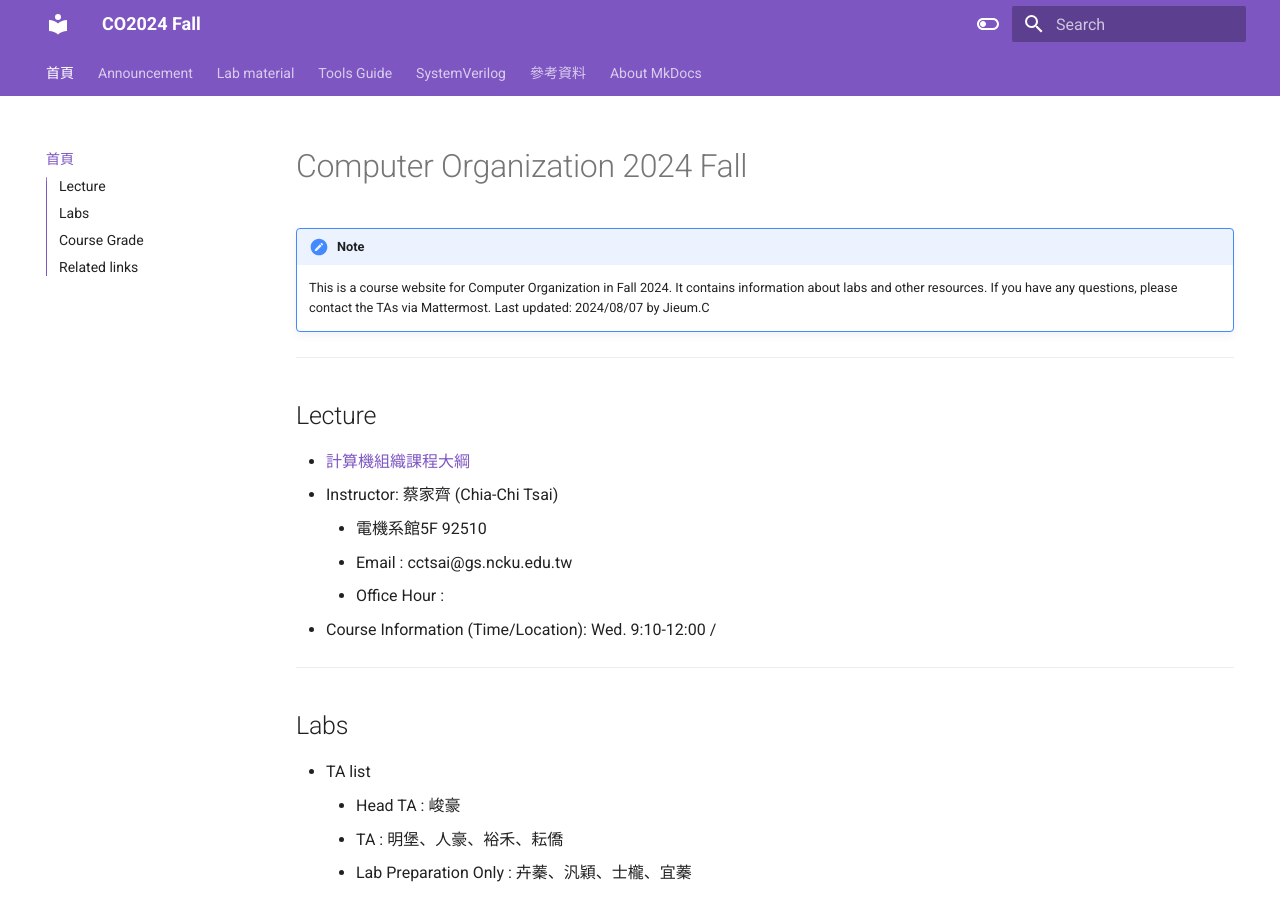
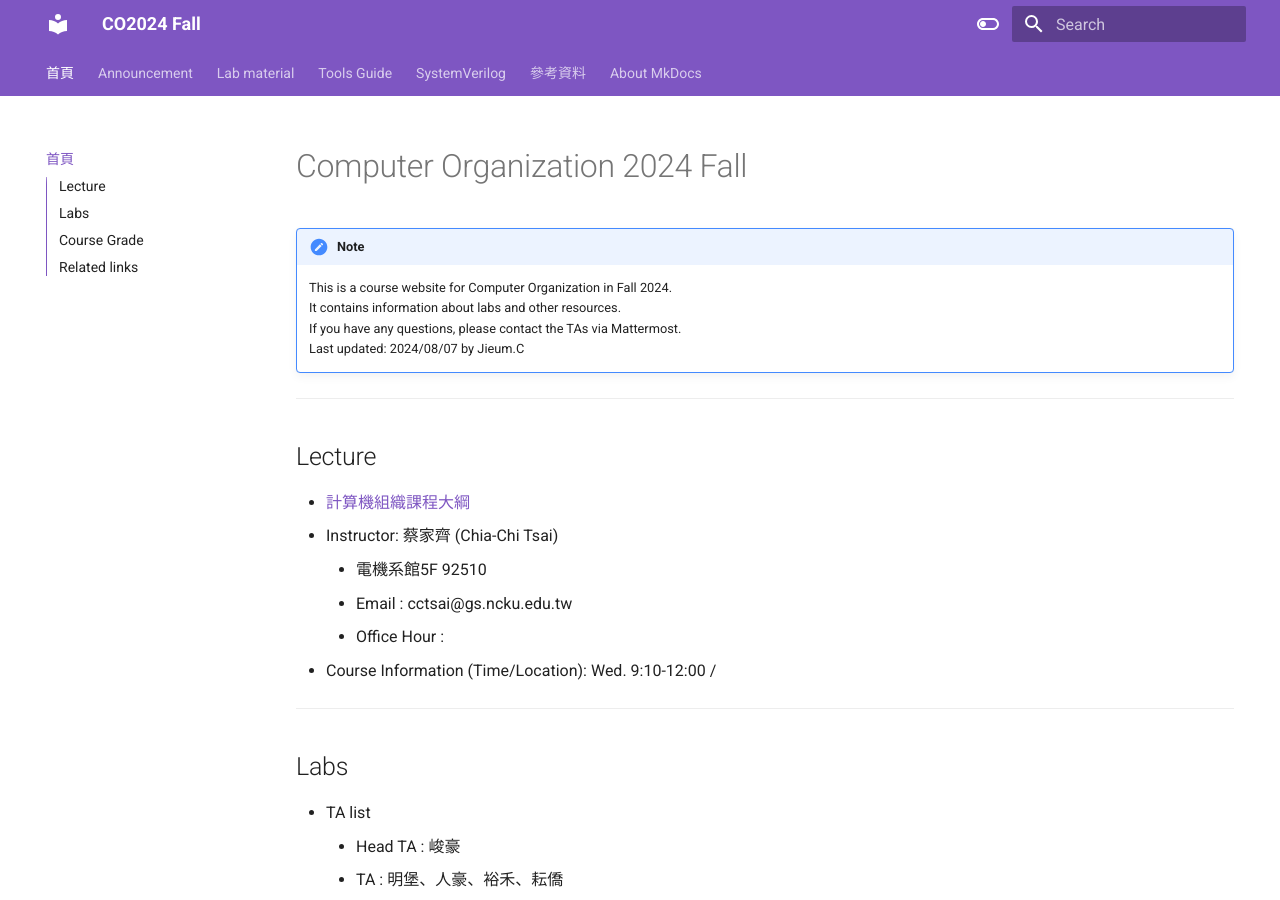
Before and after one commit to Jieumban/Test_mkdocs-, an MkDocs documentation site: the page built from docs/index.md, in a window 1280 px wide and 900 px high. Built offline with MkDocs 1.6.1 and Material for MkDocs 9.7.7, drawn with Linux system fonts in a browser that asks for light colours; nearby versions of some CDN libraries.

```diff
--- a/docs/index.md
+++ b/docs/index.md
@@ -1,10 +1,10 @@
 # Computer Organization 2024 Fall
 
 !!! note
-    This is a course website for Computer Organization in Fall 2024.
-    It contains information about labs and other resources.
-    If you have any questions, please contact the TAs via Mattermost.
-    Last updated: 2024/08/07 by Jieum.C
+    This is a course website for Computer Organization in Fall 2024.<br>
+    It contains information about labs and other resources.<br>
+    If you have any questions, please contact the TAs via Mattermost.<br>
+    Last updated: 2024/08/07 by Jieum.C<br>
 
 ---
 
```
